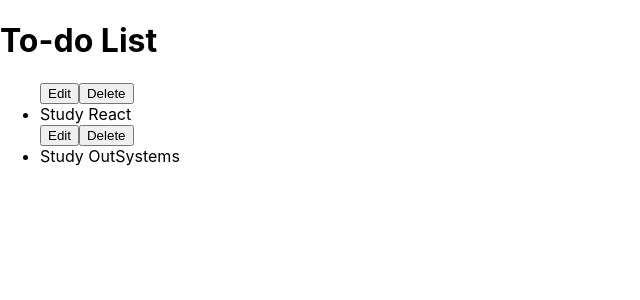
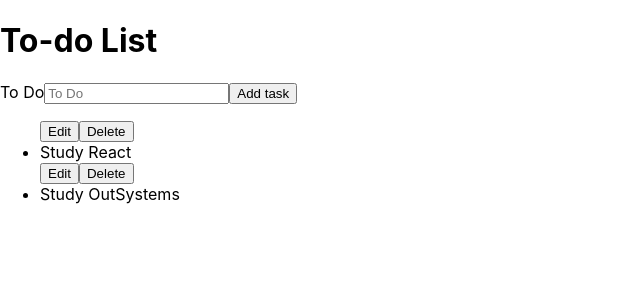
Before and after one commit to HugoJATavares/to-do-list-app, a React (Create React App) app: page / in a window 1280 px wide. Shown: the top 300 px of the page, without its empty margins (0-640 px from the left). Built offline with nearby package versions, Linux system fonts and the light colour scheme.

Commit message:
Adding new tasks added

```diff
--- /dev/null
+++ b/src/ToDoForm.js
@@ -0,0 +1,32 @@
+import React, { Component } from "react";
+
+class ToDoForm extends Component{
+    constructor(props){
+        super(props);
+        this.state = { task: ""};
+        this.handleChange = this.handleChange.bind(this);
+        this.handleSubmit = this.handleSubmit.bind(this);
+    }
+    handleChange(evt){
+        this.setState({
+            [evt.target.name]: evt.target.value
+        });
+    }
+
+    handleSubmit(evt){
+        evt.preventDefault();
+        this.props.createTask(this.state);
+        this.setState({task: ""});
+    }
+    render(){
+        return(
+            <form onSubmit={this.handleSubmit}>
+                <label htmlFor="task">To Do</label>
+                <input type="text" placeholder="To Do" id="task" name="task" value={this.state.task} onChange={this.handleChange}/>
+                <button>Add task</button>
+            </form>
+        )
+    }
+}
+
+export default ToDoForm;
--- a/src/ToDoList.js
+++ b/src/ToDoList.js
@@ -1,12 +1,20 @@
 import React, { Component } from "react";
 import ToDo from "./ToDo";
+import ToDoForm from "./ToDoForm";
 
 class ToDoList extends Component {
     constructor(props){
         super(props);
         this.state = {
             toDos: [{ task:"Study React" }, { task: "Study OutSystems" }] };
+            this.create = this.create.bind(this);
     }
+    create(newTask) {
+        this.setState({
+            toDos: [...this.state.toDos, newTask]
+        });
+    }
+
     render() {
         const toDos = this.state.toDos.map(toDo =>{
             return <ToDo task={toDo.task} />
@@ -14,6 +22,7 @@ class ToDoList extends Component {
         return (
             <div>
                 <h1>To-do List</h1>
+                <ToDoForm createTask ={this.create}/>
                 <ul>{toDos}</ul>
 
             </div>
```
